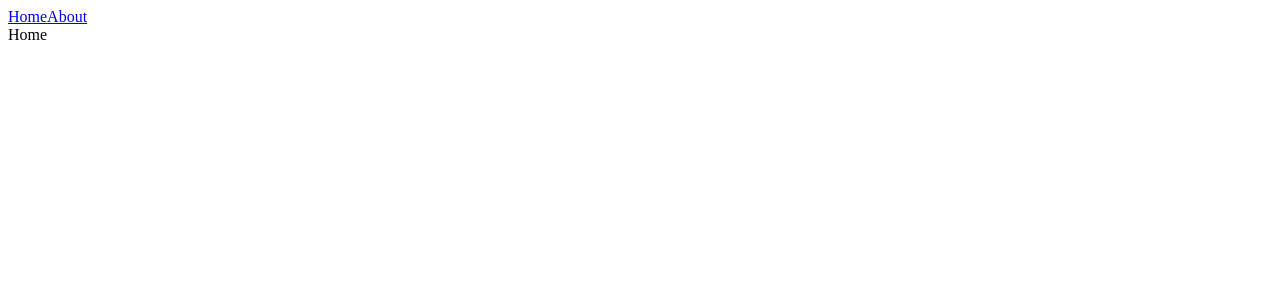
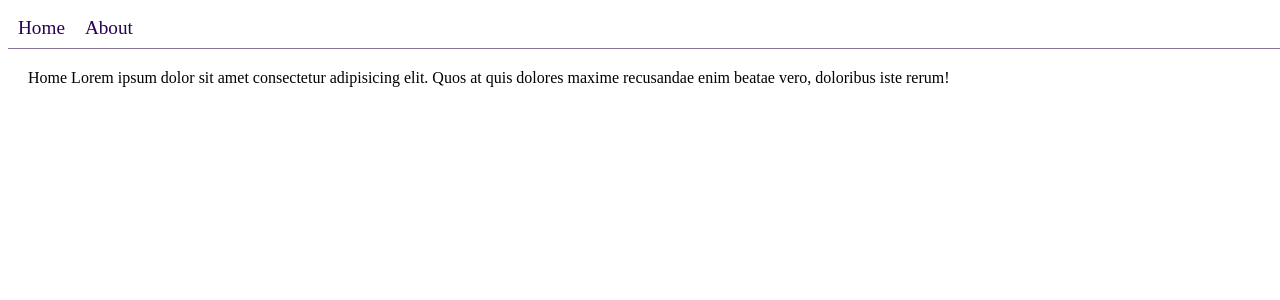
Before and after one commit to alks801/vue-vuex-webpack4-template-app, a Vue app: page /#/ in a window 1280 px wide. Shown: the top 300 px of the page. Built offline with nearby package versions, Linux system fonts and the light colour scheme.

Commit message:
A little styles and changes

```diff
--- a/src/App.vue
+++ b/src/App.vue
@@ -1,7 +1,9 @@
 <template>
   <div class="full-width">
     <app-nav/>
-    <router-view></router-view>
+    <div class="content">
+      <router-view></router-view>
+    </div>
   </div>
 </template>
 
@@ -18,4 +20,7 @@ export default {
 .full-width {
   width: 100vw;
 }
+.content {
+  padding: 20px;
+}
 </style>
--- a/src/components/About.vue
+++ b/src/components/About.vue
@@ -1,5 +1,5 @@
 <template>
   <div class="about-container">
-      About
+      About Lorem ipsum dolor, sit amet consectetur adipisicing elit. Maiores sed tempore facilis, aut eius ab reiciendis culpa expedita dolores illum nostrum, dolore porro quidem nobis. Assumenda rerum cupiditate odio fugiat.
   </div>
 </template>
--- a/src/components/Home.vue
+++ b/src/components/Home.vue
@@ -1,5 +1,5 @@
 <template>
   <div class="home-container">
-      Home
+      Home Lorem ipsum dolor sit amet consectetur adipisicing elit. Quos at quis dolores maxime recusandae enim beatae vero, doloribus iste rerum!
   </div>
 </template>
--- a/src/components/Nav.vue
+++ b/src/components/Nav.vue
@@ -1,12 +1,37 @@
 <template>
     <nav v-once>
-        <router-link to="/">Home</router-link>
-        <router-link to="/About">About</router-link>
+        <router-link v-for="link in links" :key="link.name" :to="link.path">{{link.name}}</router-link>
     </nav>
 </template>
 
 <script>
 export default {
   name: "app-nav",
+  data: () => ({
+    links: [
+      { path: '/', name: 'Home' },
+      { path: '/about', name: 'About' },
+    ],
+  })
 }
 </script>
+
+<style lang="less" scoped>
+nav{
+    height: 40px;
+    display: flex;
+    align-items: center;
+    border-bottom: 1px solid #2a004088;
+    a {
+        padding: 5px 10px 5px 10px;
+        transition: all .2s ease-in-out;
+        text-decoration: none;
+        font-size: 1.2em;
+        color:#2a0053;
+        border-radius: 3px;
+        &:hover {
+            background: #c5a2fa5e;
+        }
+    }
+}
+</style>
```
